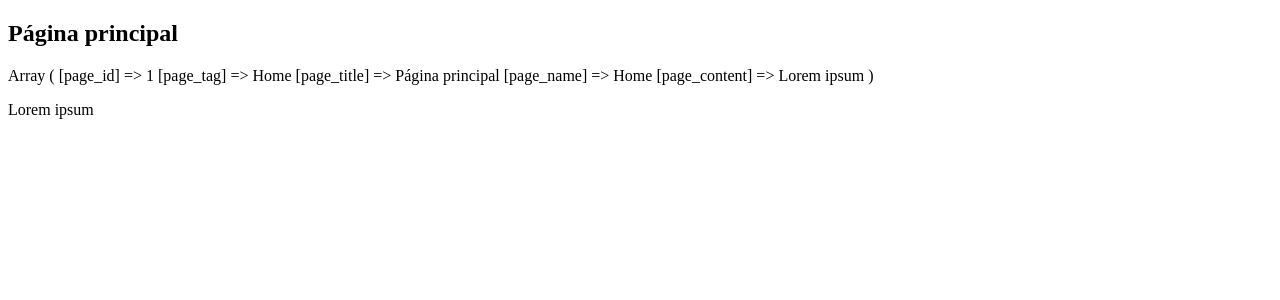
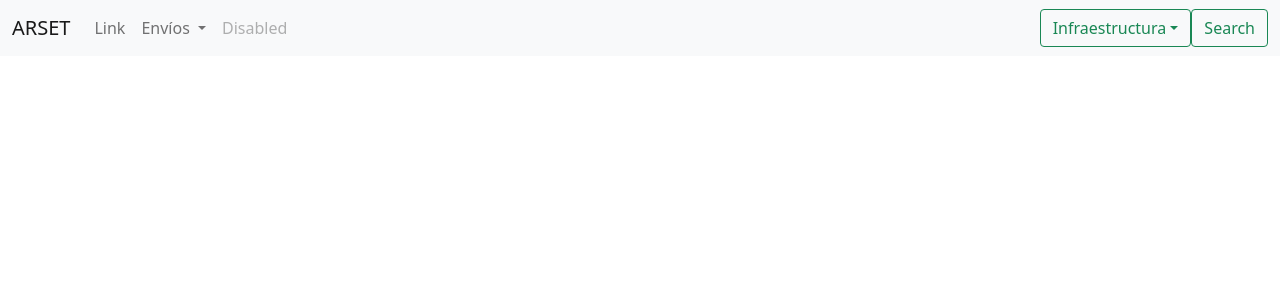
Before and after one commit to jjaguilarm/SRSE3PL, a PHP site: page /SRSE3PL/ in a window 1280 px wide. Shown: the top 300 px of the page. Run offline with PHP 8.4, Linux system fonts and the light colour scheme.

Commit message:
Agregando template para header y footer

```diff
--- a/Config/Config.php
+++ b/Config/Config.php
@@ -1,5 +1,8 @@
 <?php
-const BASE_URL = "http://localhost/ARSET/";
+const BASE_URL = "http://localhost/SRSE3PL/";
+
+// Zona horaria
+date_default_timezone_set("America/Mexico_City");
 
 // Datos de conexió a la bdd.
 const DB_HOST = "localhost";
--- a/Controllers/Home.php
+++ b/Controllers/Home.php
@@ -8,11 +8,11 @@ class Home extends Controllers
 
     public function home()
     {
-        $data["page_id"] = "1";
-        $data["page_tag"] = "Home";
-        $data["page_title"] = "Página principal";
-        $data["page_name"] = "Home";
-        $data["page_content"] = "Lorem ipsum";
+        $data["pageId"] = "1";
+        $data["pageTag"] = "Home";
+        $data["pageTitle"] = "Página principal";
+        $data["pageName"] = "Home";
+        $data["pageContent"] = "Lorem ipsum";
         $this->views->getView($this, "home", $data);
     }
     /*
--- a/Libraries/Core/Load.php
+++ b/Libraries/Core/Load.php
@@ -1,4 +1,5 @@
 <?php
+$controller = ucwords($controller);
 $controllerFile = "Controllers/$controller.php";
 if (file_exists($controllerFile)) {
     require_once($controllerFile);
--- /dev/null
+++ b/Views/Template/footer.php
@@ -0,0 +1,3 @@
+    <script src="https://cdn.jsdelivr.net/npm/bootstrap@5.0.1/dist/js/bootstrap.bundle.min.js" integrity="sha384-gtEjrD/SeCtmISkJkNUaaKMoLD0//ElJ19smozuHV6z3Iehds+3Ulb9Bn9Plx0x4" crossorigin="anonymous"></script>
+  </body>
+</html>
--- /dev/null
+++ b/Views/Template/header.php
@@ -0,0 +1,46 @@
+<!doctype html>
+<html lang="en">
+  <head>
+    <meta charset="utf-8">
+    <meta name="viewport" content="width=device-width, initial-scale=1">
+    <!-- Bootstrap CSS -->
+    <link href="https://cdn.jsdelivr.net/npm/bootstrap@5.0.1/dist/css/bootstrap.min.css" rel="stylesheet" integrity="sha384-+0n0xVW2eSR5OomGNYDnhzAbDsOXxcvSN1TPprVMTNDbiYZCxYbOOl7+AMvyTG2x" crossorigin="anonymous">
+    <title><?= $data["pageTitle"] ?></title>
+  </head>
+  <body>
+    <header>
+      <nav class="navbar navbar-expand-lg navbar-light bg-light">
+        <div class="container-fluid">
+          <a class="navbar-brand" href="#">ARSET</a>
+          <button class="navbar-toggler" type="button" data-bs-toggle="collapse" data-bs-target="#navbarSupportedContent" aria-controls="navbarSupportedContent" aria-expanded="false" aria-label="Toggle navigation">
+            <span class="navbar-toggler-icon"></span>
+          </button>
+          <div class="collapse navbar-collapse" id="navbarSupportedContent">
+            <ul class="navbar-nav me-auto mb-2 mb-lg-0">
+              <li class="nav-item">
+                <a class="nav-link" href="#">Link</a>
+              </li>
+              <li class="nav-item dropdown">
+                <a class="nav-link dropdown-toggle" href="#" id="navbarDropdown" role="button" data-bs-toggle="dropdown" aria-expanded="false">
+                  Envíos
+                </a>
+                <ul class="dropdown-menu" aria-labelledby="navbarDropdown">
+                  <li><a class="dropdown-item" href="#">Registrar envío</a></li>
+                  <li><a class="dropdown-item" href="#">Recolectar envío</a></li>
+                  <li><a class="dropdown-item" href="#">Entregar envío</a></li>
+                  <li><a class="dropdown-item" href="#">Reportar recepción de envíos</a></li>
+                  <li><a class="dropdown-item" href="#">Manejar incidencias</a></li>
+                </ul>
+              </li>
+              <li class="nav-item">
+                <a class="nav-link disabled" href="#" tabindex="-1" aria-disabled="true">Disabled</a>
+              </li>
+            </ul>
+            <form class="d-flex">
+            <button class="btn btn-outline-success dropdown-toggle" id="navbarDropdown" data-bs-toggle="dropdown" aria-expanded="false">Infraestructura</button>
+              <button class="btn btn-outline-success" type="submit">Search</button>
+            </form>
+          </div>
+        </div>
+      </nav>
+    </header>
--- a/Views/home.php
+++ b/Views/home.php
@@ -1,17 +1,2 @@
-<!DOCTYPE html>
-<html lang="en">
-<head>
-    <meta charset="UTF-8">
-    <meta http-equiv="X-UA-Compatible" content="IE=edge">
-    <meta name="viewport" content="width=device-width, initial-scale=1.0">
-    <title><?php echo $data["page_tag"]; ?></title>
-</head>
-<body>
-    <section id="<?php echo $data['page_id']; ?>">
-        <h1><?php echo $data["page_title"]; ?></h1>
-        <?php print_r($data); ?>
-
-        <p><?php echo $data["page_content"]; ?></p>
-    </section>
-</body>
-</html>
+<?php getHeader($data); ?>
+<?php getFooter($data); ?>
```
Also changed, not shown: Helpers/Helpers.php (+47 -0 lines).
